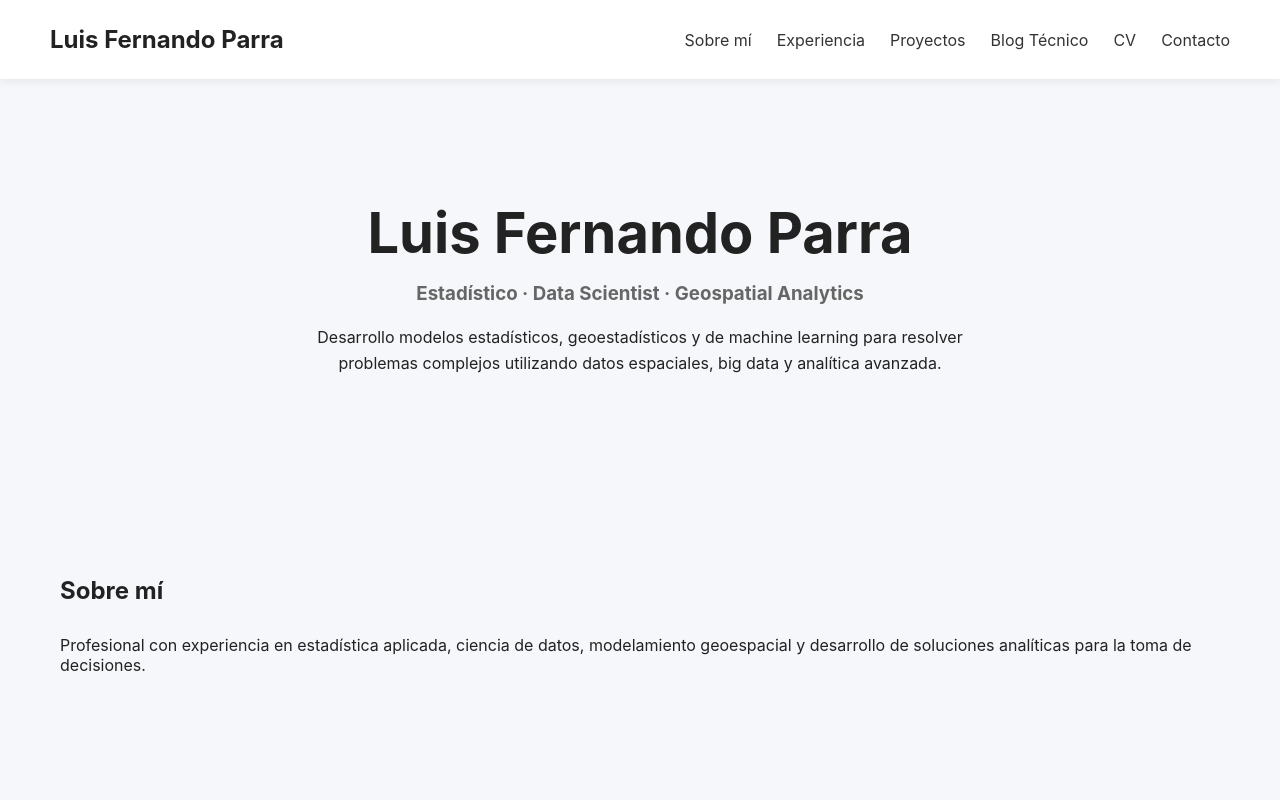
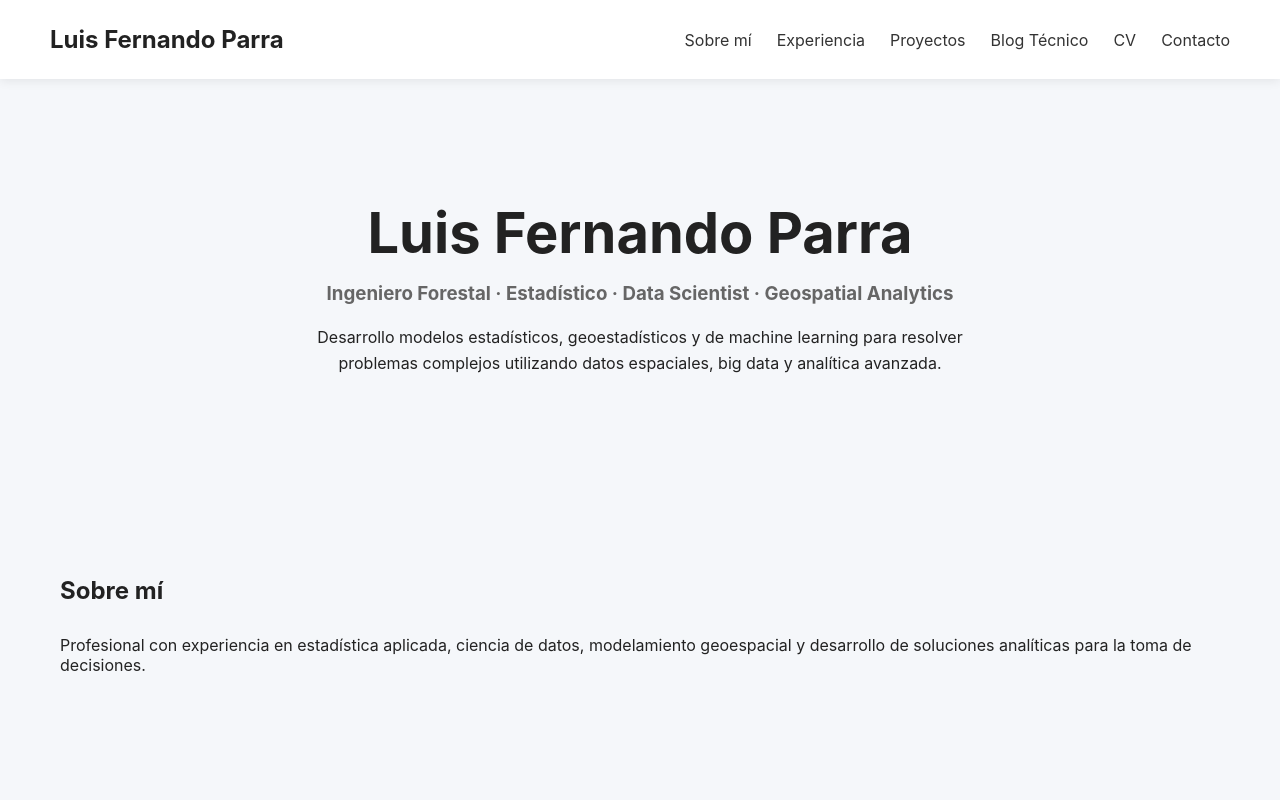
Before and after one commit to ferchoparra/portafolio, a React (Create React App) app: page / in a window 1280 px wide. Shown: the top 800 px of the page. Built offline with nearby package versions, Linux system fonts and the light colour scheme.

Commit message:
algunos ajustes

```diff
--- a/src/App.js
+++ b/src/App.js
@@ -44,7 +44,7 @@ function App() {
         <h1>Luis Fernando Parra</h1>
 
         <h3>
-          Estadístico · Data Scientist · Geospatial Analytics
+          Ingeniero Forestal · Estadístico · Data Scientist · Geospatial Analytics
         </h3>
 
         <p>
```
